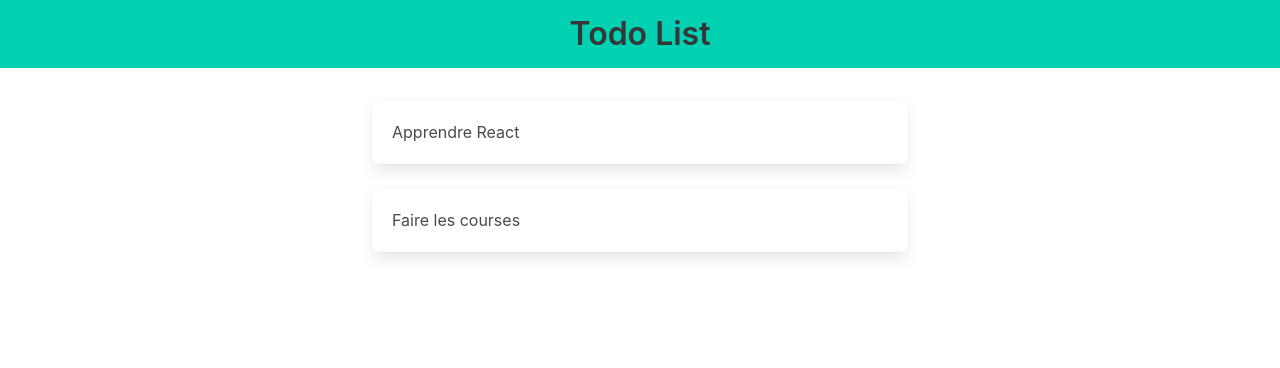
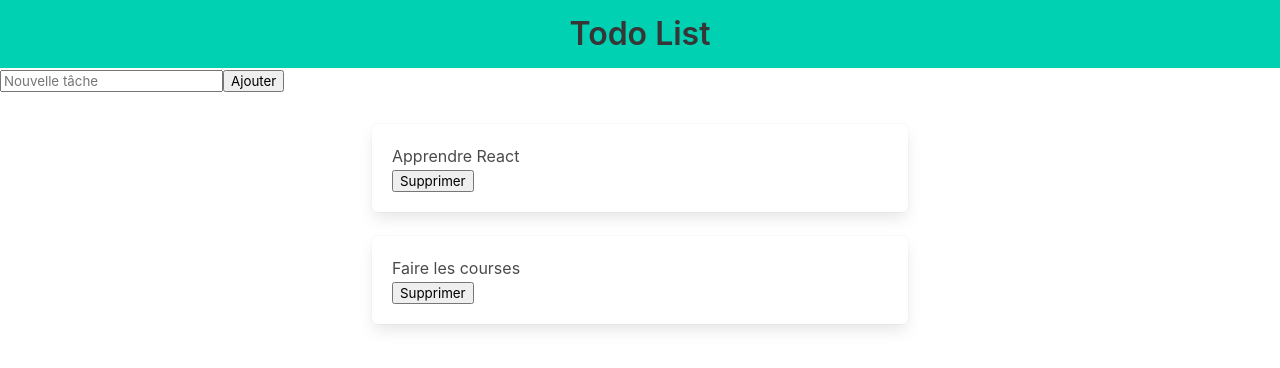
Before and after one commit to JeremyMallet/Todolist-app, a React (Create React App) app: page / in a window 1280 px wide. Shown: the top 368 px of the page. Built offline with nearby package versions, Linux system fonts and the light colour scheme.

Commit message:
Ajout et suppression de taches

```diff
--- a/src/App.js
+++ b/src/App.js
@@ -1,13 +1,18 @@
-import React from 'react';
 import './index.css';
 import Header from './components/Header/Header';
 import TaskContainer from './components/TaskContainer/TaskContainer';
+import React, { useState } from 'react';
 
 function App() {
+    const [tasks, setTasks] = useState([
+        { id: 1, title: 'Apprendre React' },
+        { id: 2, title: 'Faire les courses' },
+    ]);
+
     return (
         <div className="App">
             <Header />
-            <TaskContainer />
+            <TaskContainer tasks={tasks} setTasks={setTasks} />
         </div>
     );
 }
--- a/src/components/TaskContainer/TaskContainer.js
+++ b/src/components/TaskContainer/TaskContainer.js
@@ -1,16 +1,48 @@
-import React from 'react';
+import React, { useState } from 'react';
 import './TaskContainer.css';
 
-function TaskContainer() {
+function TaskContainer({ tasks, setTasks }) {
+    const [newTaskTitle, setNewTaskTitle] = useState('');
+
+    const handleSubmit = (e) => {
+        e.preventDefault();
+
+        if (newTaskTitle.trim() === '') return; // Evite l'ajout de tâches vides
+
+        const newTask = {
+          id: Date.now(), // Utilise le timestamp comme ID unique
+          title: newTaskTitle
+        };
+
+        setTasks([...tasks, newTask]); // Ajoute la nouvelle tâche à la liste
+        setNewTaskTitle(''); // Réinitialise l'input
+      }
+
+    const handleDelete = (id) => {
+        const updatedTasks = tasks.filter((task) => task.id !== id);
+        setTasks(updatedTasks);
+    };
+
     return (
-        <div className="task-container">
-            <div className="box task">
-                <p className="task-title">Apprendre React</p>
+        <>
+            <form onSubmit={handleSubmit}>
+                <input
+                    type="text"
+                    placeholder="Nouvelle tâche"
+                    value={newTaskTitle}
+                    onChange={(e) => setNewTaskTitle(e.target.value)}
+                />
+                <button type="submit">Ajouter</button>
+            </form>
+            <div className="task-container">
+                {tasks.map((task) => (
+                    <div key={task.id} className="box task">
+                        <p className="task-title">{task.title}</p>
+                        <button onClick={() => handleDelete(task.id)}>Supprimer</button>
+                    </div>
+                ))}
             </div>
-            <div className="box task">
-                <p className="task-title">Faire les courses</p>
-            </div>
-        </div>
+        </>
     );
 }
 
```
